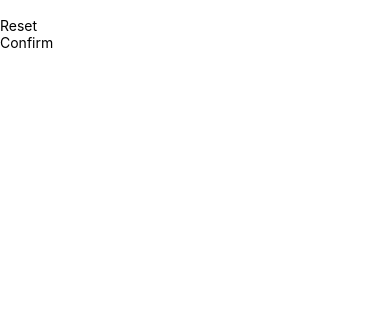
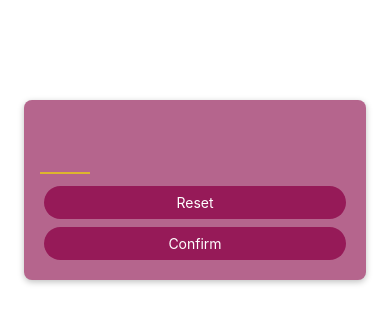
Before and after one commit to dannguyen9219/RNCourse, a React Native app: screen / in a window 390 px wide. Shown: the top 324 px of the page. Built offline with nearby package versions, Linux system fonts and the light colour scheme.

Commit message:
add visual feedback to buttons

```diff
--- a/components/primary-button.jsx
+++ b/components/primary-button.jsx
@@ -1,16 +1,51 @@
 import React from "react"
-import { View, Text } from "react-native"
+import { View, Text, Pressable, StyleSheet } from "react-native"
 
 
 // Application Screen || Define Exports
 // =================================================================================================
 // =================================================================================================
 export const PrimaryButton = ({ children }) => {
+  const pressHandler = () => {
+    console.log("Button Pressed")
+  }
+
   return (
-    <View>
-      <Text>
-        {children}
-      </Text>
+    <View style={styles.buttonOuterContainer}>
+      <Pressable
+        style={({ pressed }) =>
+        pressed
+          ? [styles.buttonInnerContainer, styles.pressed]
+          : styles.buttonInnerContainer
+        }
+        onPress={pressHandler}
+        android_ripple={{ color: "#581f3b" }}
+      >
+        <Text style={styles.buttonText}>
+          {children}
+        </Text>
+      </Pressable>
     </View>
   )
 }
+
+const styles = StyleSheet.create({
+  buttonOuterContainer: {
+    borderRadius: 28,
+    margin: 4,
+    overflow: "hidden",
+  },
+  buttonInnerContainer: {
+    backgroundColor: "#961a58",
+    paddingVertical: 8,
+    paddingHorizontal: 16,
+    elevation: 2,
+  },
+  buttonText: {
+    color: "white",
+    textAlign: "center",
+  },
+  pressed: {
+    opacity: 0.75,
+  },
+})
--- a/screens/start-game-screen.jsx
+++ b/screens/start-game-screen.jsx
@@ -1,5 +1,5 @@
 import React from 'react'
-import { TextInput, Pressable, View } from 'react-native'
+import { TextInput, Pressable, View, StyleSheet } from 'react-native'
 
 
 // Application Screen || Define Imports
@@ -13,10 +13,42 @@
 // =================================================================================================
 export const StartGameScreen = () => {
   return (
-    <View>
-      <TextInput />
+    <View style={styles.inputContainer}>
+      <TextInput
+        style={styles.numberInput}
+        maxLength={2}
+        keyboardType='number-pad'
+        autoCapitalize='none'
+        autoCorrect={false}
+      />
       <PrimaryButton>Reset</PrimaryButton>
       <PrimaryButton>Confirm</PrimaryButton>
     </View>
   )
 }
+
+const styles = StyleSheet.create({
+  inputContainer: {
+    padding: 16,
+    marginTop: 100,
+    marginHorizontal: 24,
+    borderRadius: 8,
+    backgroundColor: "#b5658d",
+    elevation: 4,
+    shadowColor: "black",
+    shadowOffset: { width: 0, height: 2 },
+    shadowRadius: 6,
+    shadowOpacity: 0.25,
+  },
+  numberInput: {
+    height: 50,
+    width: 50,
+    fontSize: 32,
+    borderBottomColor: "#ddb52f",
+    borderBottomWidth: 2,
+    color: "#ddb52f",
+    marginVertical: 8,
+    fontWeight: "bold",
+    textAlign: "center",
+  },
+})
```
